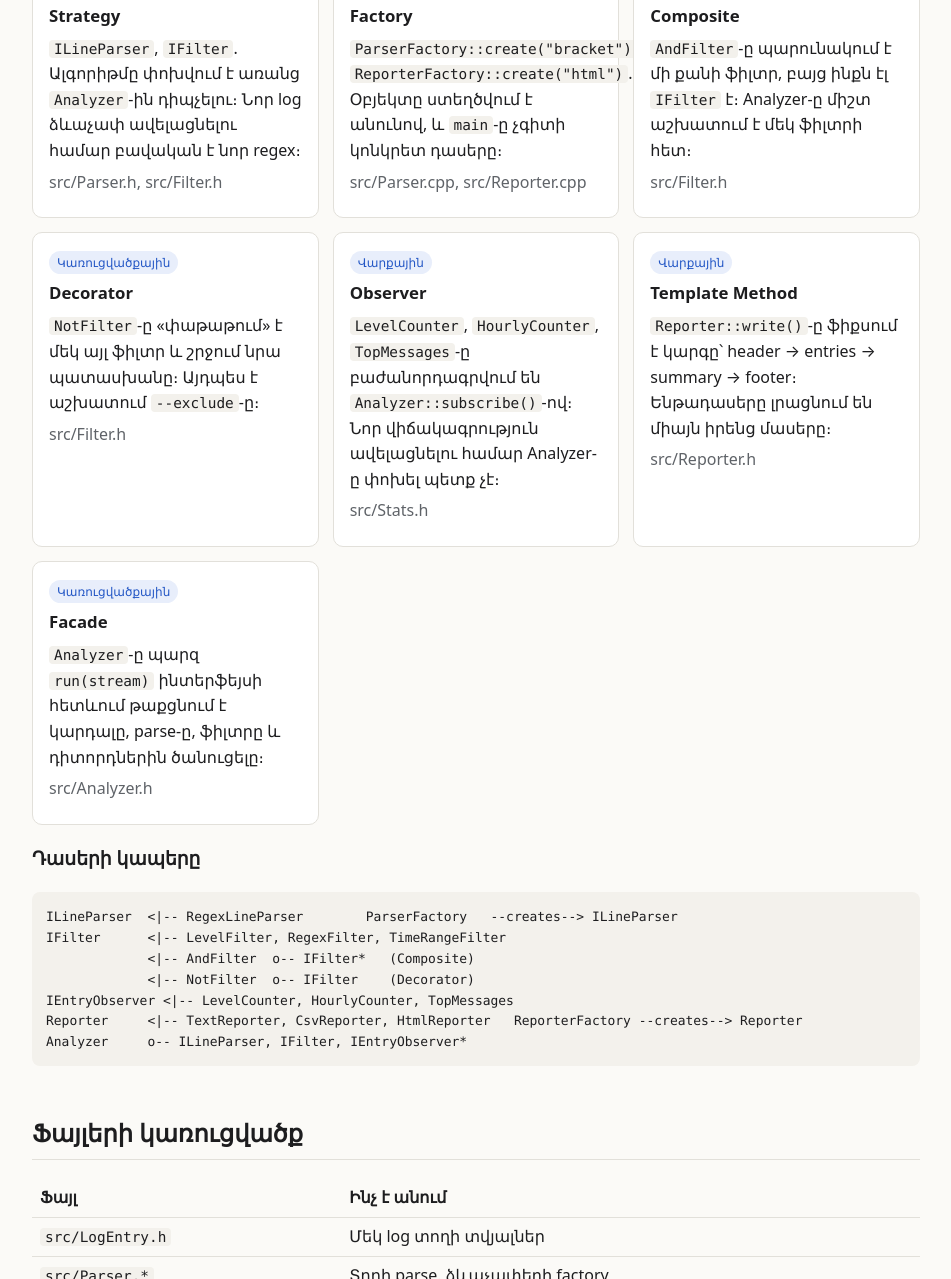
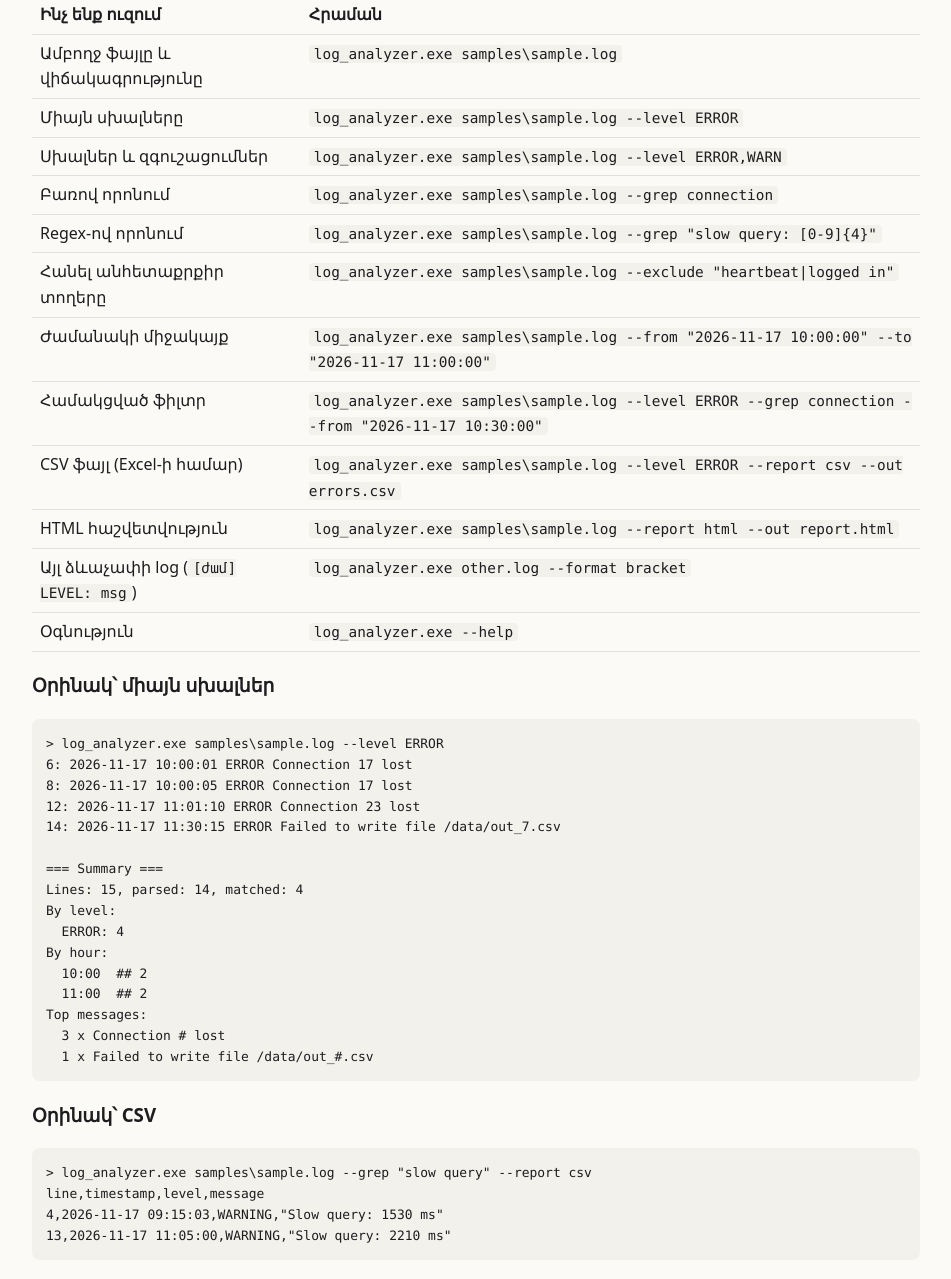
Before and after one commit to ArmanXanzadyan/LOG, a plain HTML site: page docs/index.html in a window 1280 px wide. Shown: the part 1521-2800 px from the top of the page, without its empty margins (164-1115 px from the left). Drawn offline with Linux system fonts and the light colour scheme.

Commit message:
Docs: replace design patterns section with usage examples

```diff
--- a/docs/index.html
+++ b/docs/index.html
@@ -49,19 +49,19 @@ svg{width:100%;height:auto;display:block}
 <svg viewBox="0 0 880 210" role="img" aria-label="Pipeline diagram">
 <defs><marker id="arr" viewBox="0 0 10 10" refX="9" refY="5" markerWidth="7" markerHeight="7" orient="auto"><path d="M0,0L10,5L0,10z" fill="#888"/></marker></defs>
 <rect class="svg-box" x="5" y="30" width="130" height="64" rx="8"/><text class="svg-t" x="70" y="58" text-anchor="middle">log ֆայլ</text><text class="svg-s" x="70" y="78" text-anchor="middle">std::istream</text>
-<rect class="svg-acc" x="180" y="30" width="140" height="64" rx="8"/><text class="svg-t" x="250" y="58" text-anchor="middle">Parser</text><text class="svg-s" x="250" y="78" text-anchor="middle">Strategy · Factory</text>
-<rect class="svg-acc" x="365" y="30" width="140" height="64" rx="8"/><text class="svg-t" x="435" y="58" text-anchor="middle">Filter</text><text class="svg-s" x="435" y="78" text-anchor="middle">Composite · Decorator</text>
-<rect class="svg-acc" x="550" y="30" width="140" height="64" rx="8"/><text class="svg-t" x="620" y="58" text-anchor="middle">Observers</text><text class="svg-s" x="620" y="78" text-anchor="middle">Observer</text>
-<rect class="svg-acc" x="735" y="30" width="140" height="64" rx="8"/><text class="svg-t" x="805" y="58" text-anchor="middle">Reporter</text><text class="svg-s" x="805" y="78" text-anchor="middle">Template Method</text>
+<rect class="svg-acc" x="180" y="30" width="140" height="64" rx="8"/><text class="svg-t" x="250" y="58" text-anchor="middle">Parser</text><text class="svg-s" x="250" y="78" text-anchor="middle">տողը → LogEntry</text>
+<rect class="svg-acc" x="365" y="30" width="140" height="64" rx="8"/><text class="svg-t" x="435" y="58" text-anchor="middle">Filter</text><text class="svg-s" x="435" y="78" text-anchor="middle">պահել / դեն նետել</text>
+<rect class="svg-acc" x="550" y="30" width="140" height="64" rx="8"/><text class="svg-t" x="620" y="58" text-anchor="middle">Հաշվիչներ</text><text class="svg-s" x="620" y="78" text-anchor="middle">վիճակագրություն</text>
+<rect class="svg-acc" x="735" y="30" width="140" height="64" rx="8"/><text class="svg-t" x="805" y="58" text-anchor="middle">Reporter</text><text class="svg-s" x="805" y="78" text-anchor="middle">text / csv / html</text>
 <path class="svg-a" d="M135,62H178"/><path class="svg-a" d="M320,62H363"/><path class="svg-a" d="M505,62H548"/><path class="svg-a" d="M690,62H733"/>
 <path class="svg-a" d="M250,94V150H215"/><text class="svg-s" x="120" y="154">չհամընկավ → բաց թողնել</text>
 <path class="svg-a" d="M435,94V180H400"/><text class="svg-s" x="270" y="184">ֆիլտրը մերժեց → բաց թողնել</text>
-<rect x="175" y="2" width="525" height="110" rx="10" fill="none" stroke="var(--accent)" stroke-dasharray="5 4"/><text class="svg-s" x="690" y="14" text-anchor="end">Analyzer (Facade)</text>
+<rect x="175" y="2" width="525" height="110" rx="10" fill="none" stroke="var(--accent)" stroke-dasharray="5 4"/><text class="svg-s" x="690" y="14" text-anchor="end">Analyzer</text>
 </svg>
 <ol>
 <li><b>Parser</b>-ը regex-ով բաժանում է տողը ժամանակի, մակարդակի և հաղորդագրության։ Եթե տողը ձևաչափին չի համապատասխանում, այն բաց է թողնվում։</li>
 <li><b>Filter</b>-ը որոշում է՝ տողը պահե՞լ, թե՝ ոչ։ Բոլոր ֆիլտրերը միավորված են մեկ <code>AndFilter</code>-ում։</li>
-<li><b>Observer</b>-ները ստանում են ամեն ընդունված տողը և հաշվում վիճակագրություն՝ ըստ մակարդակի, ըստ ժամի և ամենահաճախ հանդիպող հաղորդագրությունները։</li>
+<li><b>Հաշվիչները</b> ստանում են ամեն ընդունված տողը և հաշվում վիճակագրություն՝ ըստ մակարդակի, ըստ ժամի և ամենահաճախ հանդիպող հաղորդագրությունները։</li>
 <li><b>Reporter</b>-ը գրում է հաշվետվությունը ընտրված ձևաչափով։</li>
 </ol>
 
@@ -76,25 +76,53 @@ svg{width:100%;height:auto;display:block}
 <div class="card" id="demo"></div>
 <p class="sub" id="demo-sum"></p>
 
-<h2>Կիրառված design pattern-ներ</h2>
-<div class="grid">
-<div class="card"><span class="tag">Վարքային</span><h3>Strategy</h3><p><code>ILineParser</code>, <code>IFilter</code>. Ալգորիթմը փոխվում է առանց <code>Analyzer</code>-ին դիպչելու։ Նոր log ձևաչափ ավելացնելու համար բավական է նոր regex։</p><p class="sub">src/Parser.h, src/Filter.h</p></div>
-<div class="card"><span class="tag">Ստեղծող</span><h3>Factory</h3><p><code>ParserFactory::create("bracket")</code>, <code>ReporterFactory::create("html")</code>. Օբյեկտը ստեղծվում է անունով, և <code>main</code>-ը չգիտի կոնկրետ դասերը։</p><p class="sub">src/Parser.cpp, src/Reporter.cpp</p></div>
-<div class="card"><span class="tag">Կառուցվածքային</span><h3>Composite</h3><p><code>AndFilter</code>-ը պարունակում է մի քանի ֆիլտր, բայց ինքն էլ <code>IFilter</code> է։ Analyzer-ը միշտ աշխատում է մեկ ֆիլտրի հետ։</p><p class="sub">src/Filter.h</p></div>
-<div class="card"><span class="tag">Կառուցվածքային</span><h3>Decorator</h3><p><code>NotFilter</code>-ը «փաթաթում» է մեկ այլ ֆիլտր և շրջում նրա պատասխանը։ Այդպես է աշխատում <code>--exclude</code>-ը։</p><p class="sub">src/Filter.h</p></div>
-<div class="card"><span class="tag">Վարքային</span><h3>Observer</h3><p><code>LevelCounter</code>, <code>HourlyCounter</code>, <code>TopMessages</code>-ը բաժանորդագրվում են <code>Analyzer::subscribe()</code>-ով։ Նոր վիճակագրություն ավելացնելու համար Analyzer-ը փոխել պետք չէ։</p><p class="sub">src/Stats.h</p></div>
-<div class="card"><span class="tag">Վարքային</span><h3>Template Method</h3><p><code>Reporter::write()</code>-ը ֆիքսում է կարգը՝ header → entries → summary → footer։ Ենթադասերը լրացնում են միայն իրենց մասերը։</p><p class="sub">src/Reporter.h</p></div>
-<div class="card"><span class="tag">Կառուցվածքային</span><h3>Facade</h3><p><code>Analyzer</code>-ը պարզ <code>run(stream)</code> ինտերֆեյսի հետևում թաքցնում է կարդալը, parse-ը, ֆիլտրը և դիտորդներին ծանուցելը։</p><p class="sub">src/Analyzer.h</p></div>
-</div>
+<h2>Աշխատացնելու օրինակներ</h2>
+<p>Բոլոր օրինակները աշխատեցվում են նախագծի թղթապանակից՝ build-ից հետո։</p>
+<table>
+<tr><th>Ինչ ենք ուզում</th><th>Հրաման</th></tr>
+<tr><td>Ամբողջ ֆայլը և վիճակագրությունը</td><td><code>log_analyzer.exe samples\sample.log</code></td></tr>
+<tr><td>Միայն սխալները</td><td><code>log_analyzer.exe samples\sample.log --level ERROR</code></td></tr>
+<tr><td>Սխալներ և զգուշացումներ</td><td><code>log_analyzer.exe samples\sample.log --level ERROR,WARN</code></td></tr>
+<tr><td>Բառով որոնում</td><td><code>log_analyzer.exe samples\sample.log --grep connection</code></td></tr>
+<tr><td>Regex-ով որոնում</td><td><code>log_analyzer.exe samples\sample.log --grep "slow query: [0-9]{4}"</code></td></tr>
+<tr><td>Հանել անհետաքրքիր տողերը</td><td><code>log_analyzer.exe samples\sample.log --exclude "heartbeat|logged in"</code></td></tr>
+<tr><td>Ժամանակի միջակայք</td><td><code>log_analyzer.exe samples\sample.log --from "2026-11-17 10:00:00" --to "2026-11-17 11:00:00"</code></td></tr>
+<tr><td>Համակցված ֆիլտր</td><td><code>log_analyzer.exe samples\sample.log --level ERROR --grep connection --from "2026-11-17 10:30:00"</code></td></tr>
+<tr><td>CSV ֆայլ (Excel-ի համար)</td><td><code>log_analyzer.exe samples\sample.log --level ERROR --report csv --out errors.csv</code></td></tr>
+<tr><td>HTML հաշվետվություն</td><td><code>log_analyzer.exe samples\sample.log --report html --out report.html</code></td></tr>
+<tr><td>Այլ ձևաչափի log (<code>[ժամ] LEVEL: msg</code>)</td><td><code>log_analyzer.exe other.log --format bracket</code></td></tr>
+<tr><td>Օգնություն</td><td><code>log_analyzer.exe --help</code></td></tr>
+</table>
 
-<h3>Դասերի կապերը</h3>
-<pre><code>ILineParser  &lt;|-- RegexLineParser        ParserFactory   --creates--&gt; ILineParser
-IFilter      &lt;|-- LevelFilter, RegexFilter, TimeRangeFilter
-             &lt;|-- AndFilter  o-- IFilter*   (Composite)
-             &lt;|-- NotFilter  o-- IFilter    (Decorator)
-IEntryObserver &lt;|-- LevelCounter, HourlyCounter, TopMessages
-Reporter     &lt;|-- TextReporter, CsvReporter, HtmlReporter   ReporterFactory --creates--&gt; Reporter
-Analyzer     o-- ILineParser, IFilter, IEntryObserver*</code></pre>
+<h3>Օրինակ՝ միայն սխալներ</h3>
+<pre><code>&gt; log_analyzer.exe samples\sample.log --level ERROR
+6: 2026-11-17 10:00:01 ERROR Connection 17 lost
+8: 2026-11-17 10:00:05 ERROR Connection 17 lost
+12: 2026-11-17 11:01:10 ERROR Connection 23 lost
+14: 2026-11-17 11:30:15 ERROR Failed to write file /data/out_7.csv
+
+=== Summary ===
+Lines: 15, parsed: 14, matched: 4
+By level:
+  ERROR: 4
+By hour:
+  10:00  ## 2
+  11:00  ## 2
+Top messages:
+  3 x Connection # lost
+  1 x Failed to write file /data/out_#.csv</code></pre>
+
+<h3>Օրինակ՝ CSV</h3>
+<pre><code>&gt; log_analyzer.exe samples\sample.log --grep "slow query" --report csv
+line,timestamp,level,message
+4,2026-11-17 09:15:03,WARNING,"Slow query: 1530 ms"
+13,2026-11-17 11:05:00,WARNING,"Slow query: 2210 ms"</code></pre>
+
+<h3>Սխալ մուտքագրում</h3>
+<pre><code>&gt; log_analyzer.exe missing.log
+Error: Cannot open missing.log
+&gt; log_analyzer.exe samples\sample.log --report pdf
+Error: Unknown report type: pdf</code></pre>
 
 <h2>Ֆայլերի կառուցվածք</h2>
 <table>
@@ -102,7 +130,7 @@ Analyzer     o-- ILineParser, IFilter, IEntryObserver*</code></pre>
 <tr><td><code>src/LogEntry.h</code></td><td>Մեկ log տողի տվյալներ</td></tr>
 <tr><td><code>src/Parser.*</code></td><td>Տողի parse, ձևաչափերի factory</td></tr>
 <tr><td><code>src/Filter.h</code></td><td>Ֆիլտրեր</td></tr>
-<tr><td><code>src/Stats.*</code></td><td>Վիճակագրություն (observers)</td></tr>
+<tr><td><code>src/Stats.*</code></td><td>Վիճակագրություն</td></tr>
 <tr><td><code>src/Analyzer.*</code></td><td>Pipeline-ը միացնող դաս</td></tr>
 <tr><td><code>src/Reporter.*</code></td><td>Text / CSV / HTML հաշվետվություն</td></tr>
 <tr><td><code>src/main.cpp</code></td><td>Հրամանի տողի արգումենտներ</td></tr>
```
